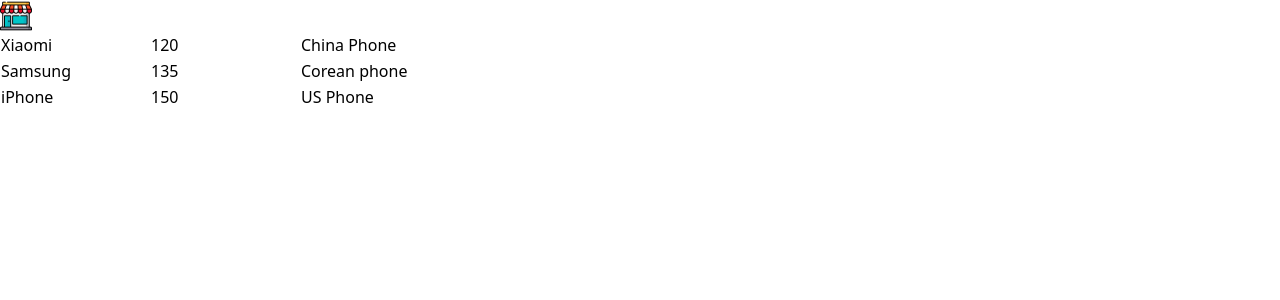
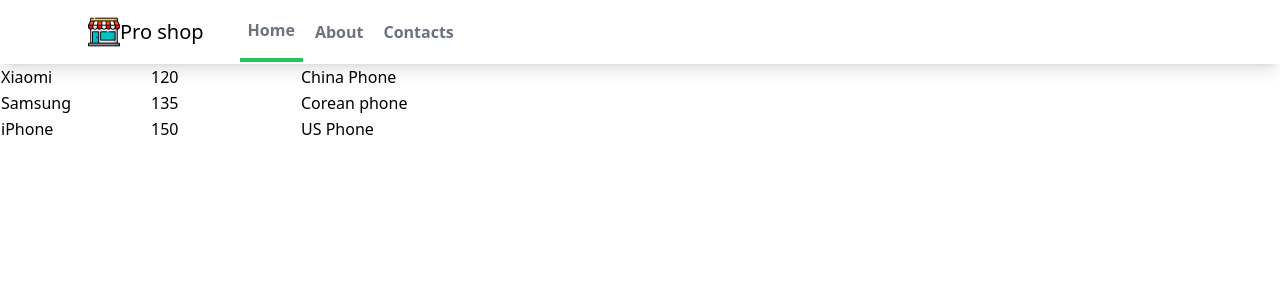
Before and after one commit to arsbeg/my_django4_project, a Django app: page /myapp/ in a window 1280 px wide. Shown: the top 300 px of the page. Run offline with Django 5.2, Linux system fonts and the light colour scheme; data comes from the database, SQL or seed files in the repository.

Commit message:
base template + navbar

```diff
--- a/mysite/myapp/static/myapp/styles.css
+++ b/mysite/myapp/static/myapp/styles.css
@@ -548,6 +548,19 @@ video {
   position: static;
 }
 
+.mx-auto {
+  margin-left: auto;
+  margin-right: auto;
+}
+
+.block {
+  display: block;
+}
+
+.flex {
+  display: flex;
+}
+
 .table {
   display: table;
 }
@@ -560,11 +573,80 @@ video {
   width: 2rem;
 }
 
+.max-w-6xl {
+  max-width: 72rem;
+}
+
+.items-center {
+  align-items: center;
+}
+
+.space-x-7 > :not([hidden]) ~ :not([hidden]) {
+  --tw-space-x-reverse: 0;
+  margin-right: calc(1.75rem * var(--tw-space-x-reverse));
+  margin-left: calc(1.75rem * calc(1 - var(--tw-space-x-reverse)));
+}
+
+.space-x-1 > :not([hidden]) ~ :not([hidden]) {
+  --tw-space-x-reverse: 0;
+  margin-right: calc(0.25rem * var(--tw-space-x-reverse));
+  margin-left: calc(0.25rem * calc(1 - var(--tw-space-x-reverse)));
+}
+
 .border {
   border-width: 1px;
+}
+
+.border-b-4 {
+  border-bottom-width: 4px;
+}
+
+.border-green-500 {
+  --tw-border-opacity: 1;
+  border-color: rgb(34 197 94 / var(--tw-border-opacity));
 }
 
 .bg-sky-500 {
   --tw-bg-opacity: 1;
   background-color: rgb(14 165 233 / var(--tw-bg-opacity));
 }
+
+.bg-white {
+  --tw-bg-opacity: 1;
+  background-color: rgb(255 255 255 / var(--tw-bg-opacity));
+}
+
+.px-2 {
+  padding-left: 0.5rem;
+  padding-right: 0.5rem;
+}
+
+.px-4 {
+  padding-left: 1rem;
+  padding-right: 1rem;
+}
+
+.py-4 {
+  padding-top: 1rem;
+  padding-bottom: 1rem;
+}
+
+.text-xl {
+  font-size: 1.25rem;
+  line-height: 1.75rem;
+}
+
+.font-semibold {
+  font-weight: 600;
+}
+
+.text-gray-500 {
+  --tw-text-opacity: 1;
+  color: rgb(107 114 128 / var(--tw-text-opacity));
+}
+
+.shadow-lg {
+  --tw-shadow: 0 10px 15px -3px rgb(0 0 0 / 0.1), 0 4px 6px -4px rgb(0 0 0 / 0.1);
+  --tw-shadow-colored: 0 10px 15px -3px var(--tw-shadow-color), 0 4px 6px -4px var(--tw-shadow-color);
+  box-shadow: var(--tw-ring-offset-shadow, 0 0 #0000), var(--tw-ring-shadow, 0 0 #0000), var(--tw-shadow);
+}
--- /dev/null
+++ b/mysite/myapp/templates/myapp/base.html
@@ -0,0 +1,13 @@
+<!DOCTYPE html>
+{% load static %}
+<html lang="en">
+<head>
+    <meta charset="UTF-8">
+    <link rel="stylesheet" href="{% static 'myapp/styles.css' %}">
+    <title>Title</title>
+</head>
+<body>
+{% block content %}
+{% endblock content %}
+</body>
+</html>
--- a/mysite/myapp/templates/myapp/index.html
+++ b/mysite/myapp/templates/myapp/index.html
@@ -1,18 +1,22 @@
 <!DOCTYPE html>
+{% extends "myapp/base.html" %}
 {% load static %}
-<html lang="en">
-<head>
-    <link rel="stylesheet" href="{% static 'myapp/styles.css' %}">
-    <meta charset="UTF-8">
-    <title>Title</title>
-</head>
-<body>
-    <nav>
+
+{% block content %}
+<nav class="bg-white shadow-lg">
+    <div class="max-w-6xl mx-auto px-4">
+        <div class="flex-justify-between">
+            <div class="flex space-x-7">
                 <div>
-            <div>
-                <div>
-                    <div>
-                        <img class="h-8 w-8" src="{% static 'myapp/images/shop.png' %}" />
+                    <a href="#" class="flex items-center px-2 py-4">
+                    <img class="h-8 w-8" src="{% static 'myapp/images/shop.png' %}" alt="logo" />
+                    <span class="text-xl">Pro shop</span>
+                    </a>
+                </div>
+                <div class="items-center flex space-x-1">
+                    <a href="#" class="py-4 px-2 text-gray-500 font-semibold border-b-4 border-green-500">Home</a>
+                    <a href="#" class="py-4 px-2 text-gray-500 font-semibold">About</a>
+                    <a href="#" class="py-4 px-2 text-gray-500 font-semibold">Contacts</a>
                 </div>
             </div>
         </div>
@@ -30,5 +34,4 @@
         {% endfor %}
     </table>
 </h2>
-</body>
-</html>
+{% endblock content %}
```
Lines whose indentation alone changed are shown as unchanged.
